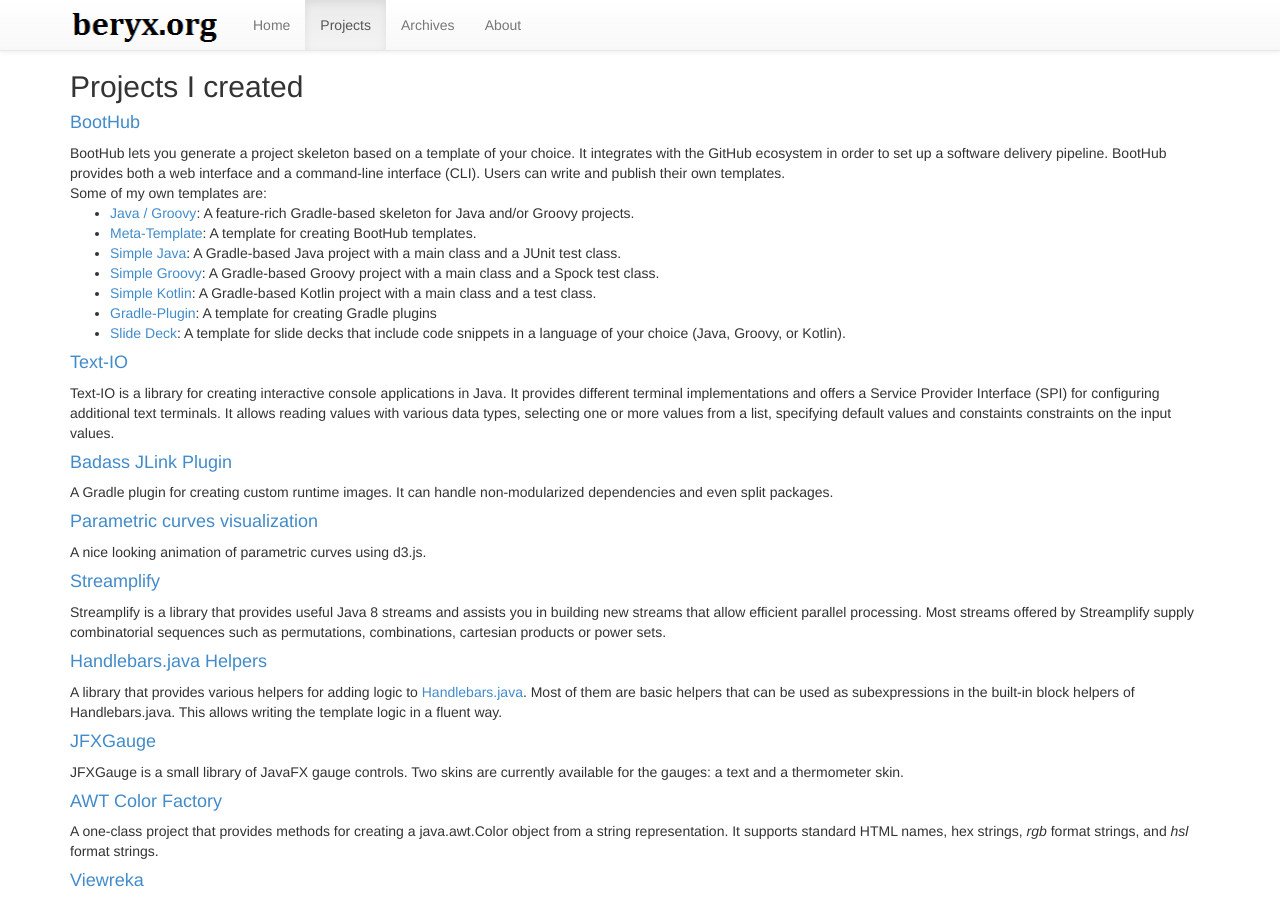
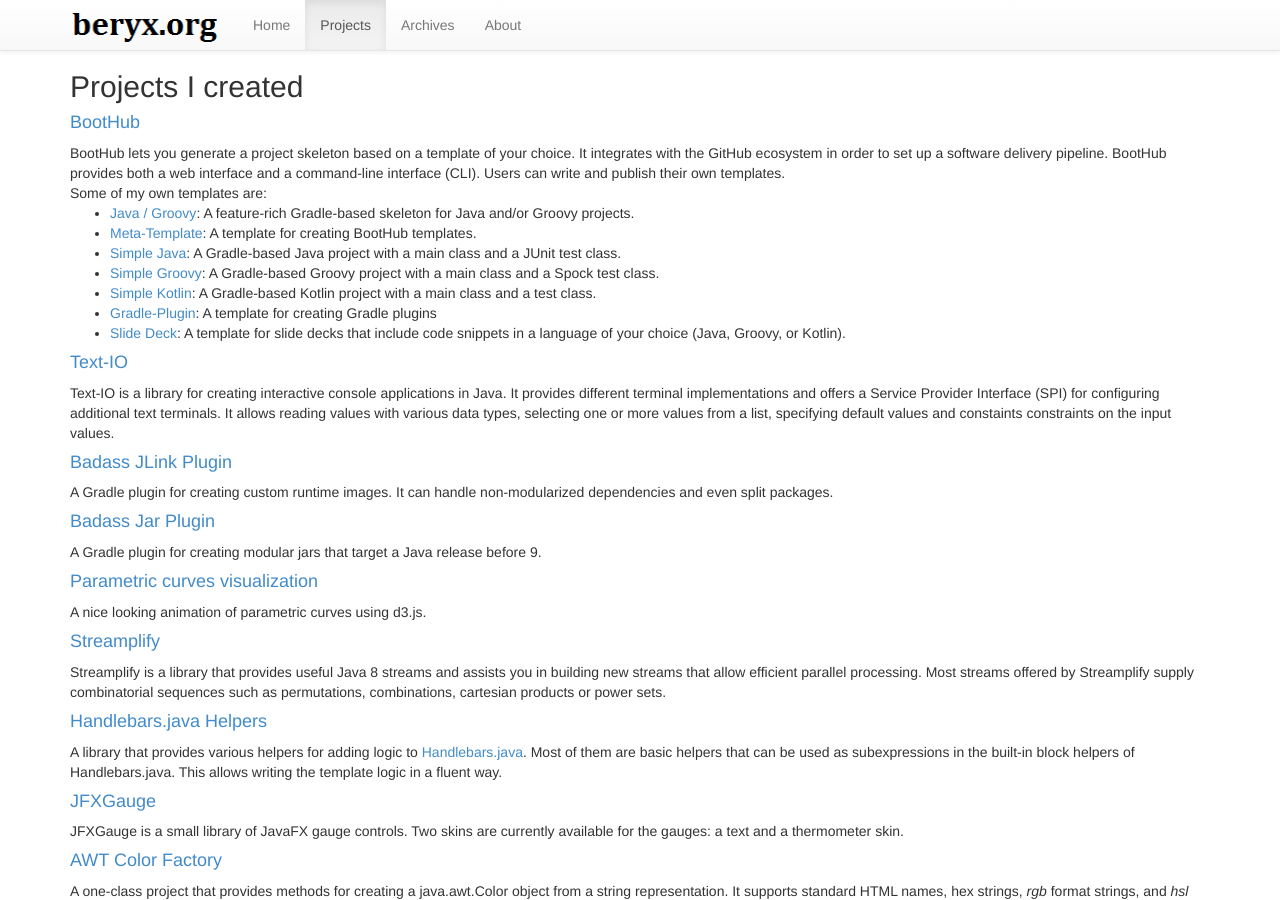
Before and after one commit to beryx/beryx.github.io, a Jekyll site: the page built from projects/index.html, in a window 1280 px wide and 900 px high. Built offline with Jekyll 4.4.1, drawn with Linux system fonts in a browser that asks for light colours; nearby versions of some CDN libraries.

Commit message:
update projects

```diff
--- a/projects/index.html
+++ b/projects/index.html
@@ -31,6 +31,9 @@
   <h4><a href="https://github.com/beryx/badass-jlink-plugin/blob/master/README.md">Badass JLink Plugin</a></h4>
   A Gradle plugin for creating custom runtime images.
   It can handle non-modularized dependencies and even split packages.
+
+  <h4><a href="https://github.com/beryx/badass-jar-plugin/blob/master/README.adoc">Badass Jar Plugin</a></h4>
+  A Gradle plugin for creating modular jars that target a Java release before 9.
 
   <h4><a href="https://bl.ocks.org/siordache/63c832377f7d25a0cf2ab5ae979a5cfa">Parametric curves visualization</a></h4>
   A nice looking animation of parametric curves using d3.js.
```
